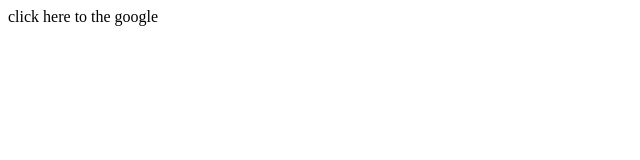
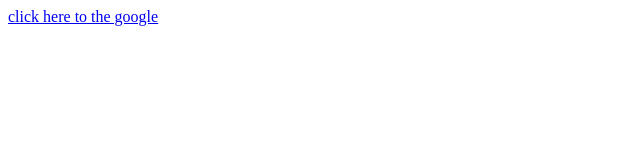
Before and after one commit to dhanus98/demo1, a plain HTML site: page index.html in a window 1280 px wide. Shown: the whole page, without its empty margins (0-640 px from the left). Drawn offline with Linux system fonts and the light colour scheme.

Commit message:
Add files via upload

```diff
--- a/index.html
+++ b/index.html
@@ -7,6 +7,6 @@
     <title>Document</title>
 </head>
 <body>
-    <a href-"https://www.youtube.com/">click here to the google</a>
+    <a href="https://www.youtube.com/">click here to the google</a>
 </body>
 </html>
```
